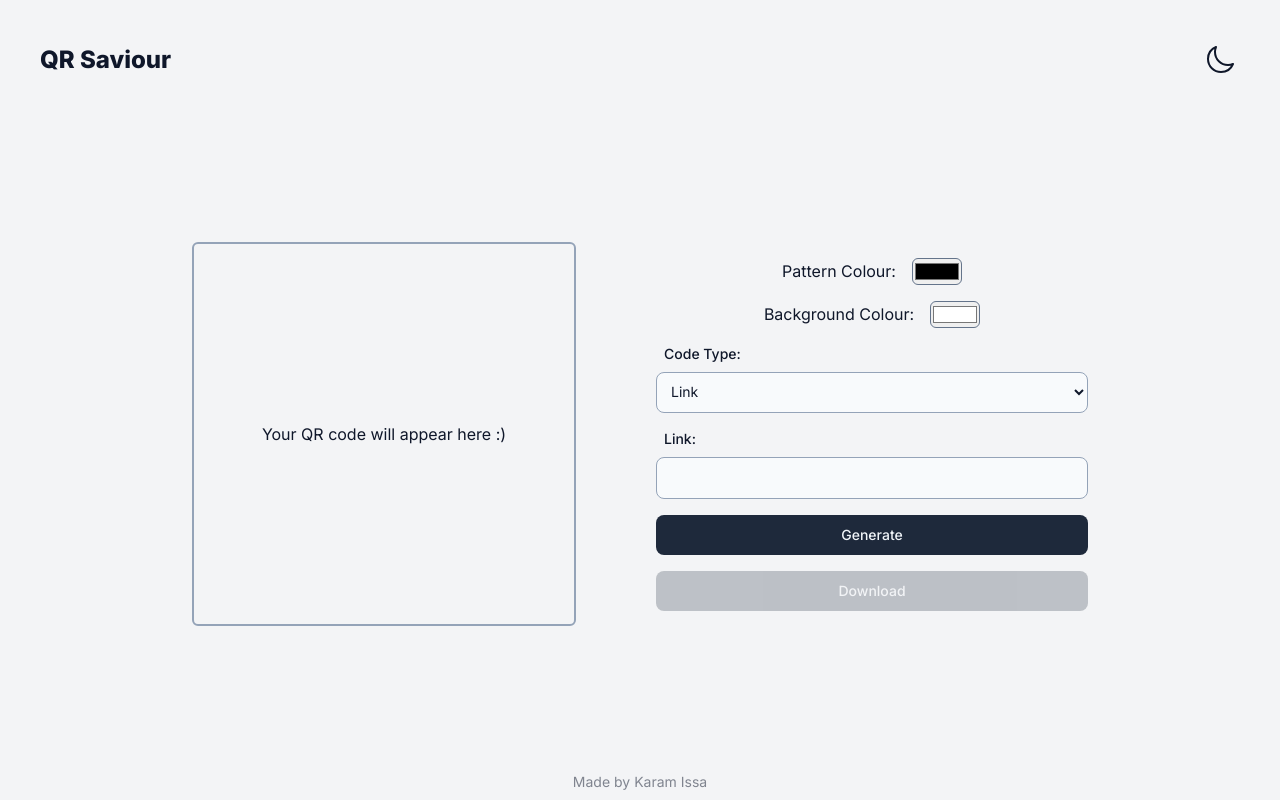
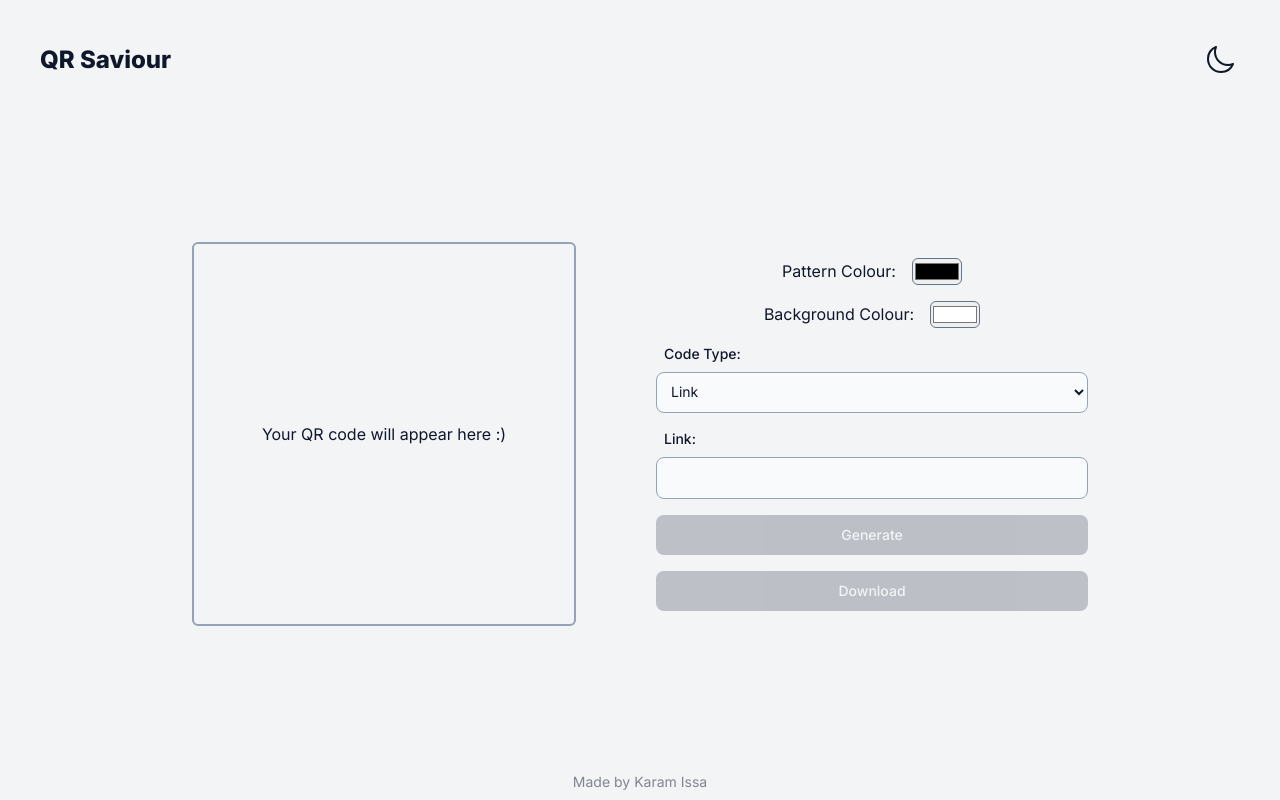
Before and after one commit to karamissa/qr-saviour, a React (Vite) app: page / in a window 1280 px wide. Built offline with nearby package versions, Linux system fonts and the light colour scheme.

Commit message:
Disable buttons when input is inappropriate

```diff
--- a/src/components/CodeGenerator/CodeGenerator.jsx
+++ b/src/components/CodeGenerator/CodeGenerator.jsx
@@ -103,7 +103,16 @@ const CodeGenerator = () => {
           )}
         </div>
 
-        <button className="btn" onClick={triggerGeneration}>
+        <button
+          className="btn"
+          disabled={
+            (codeType === 'link' && linkValue === '') ||
+            (codeType === 'wifi' && wifiInfo.name === '')
+              ? true
+              : false
+          }
+          onClick={triggerGeneration}
+        >
           Generate
         </button>
 
```
